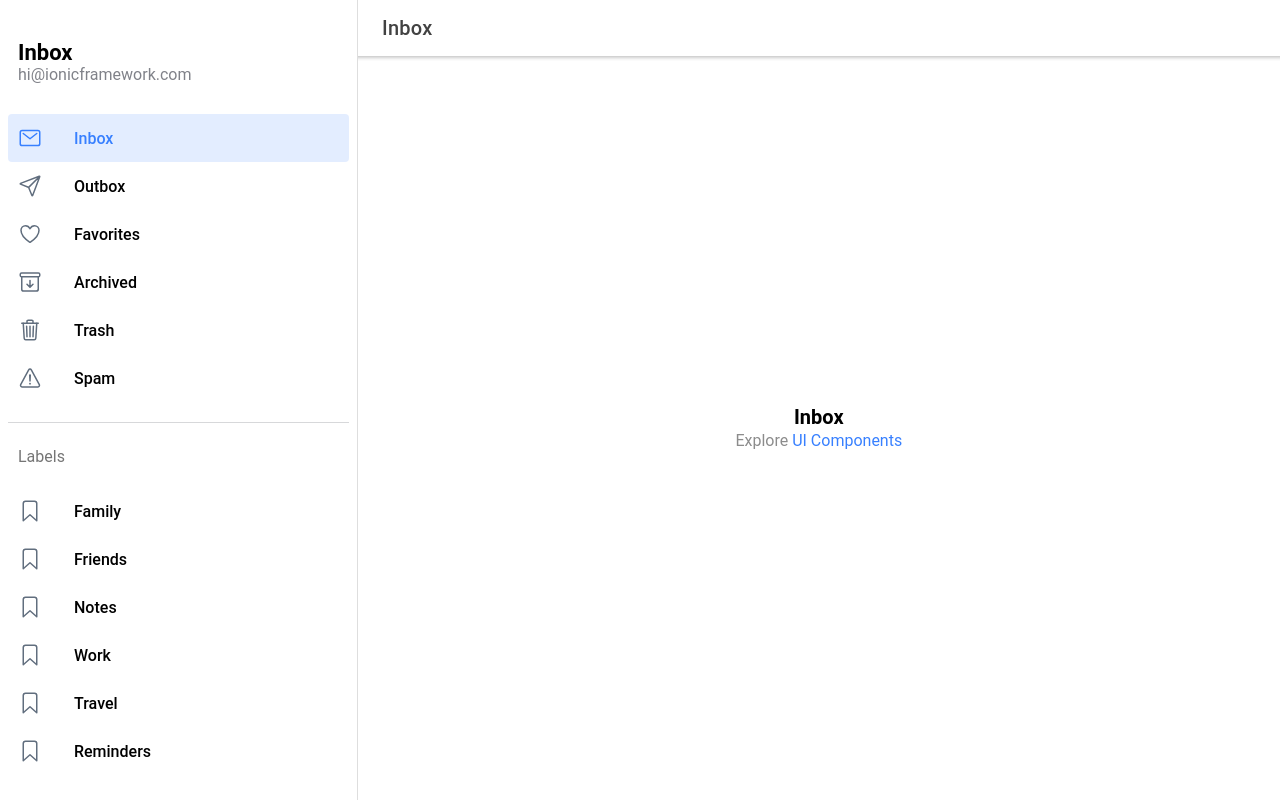
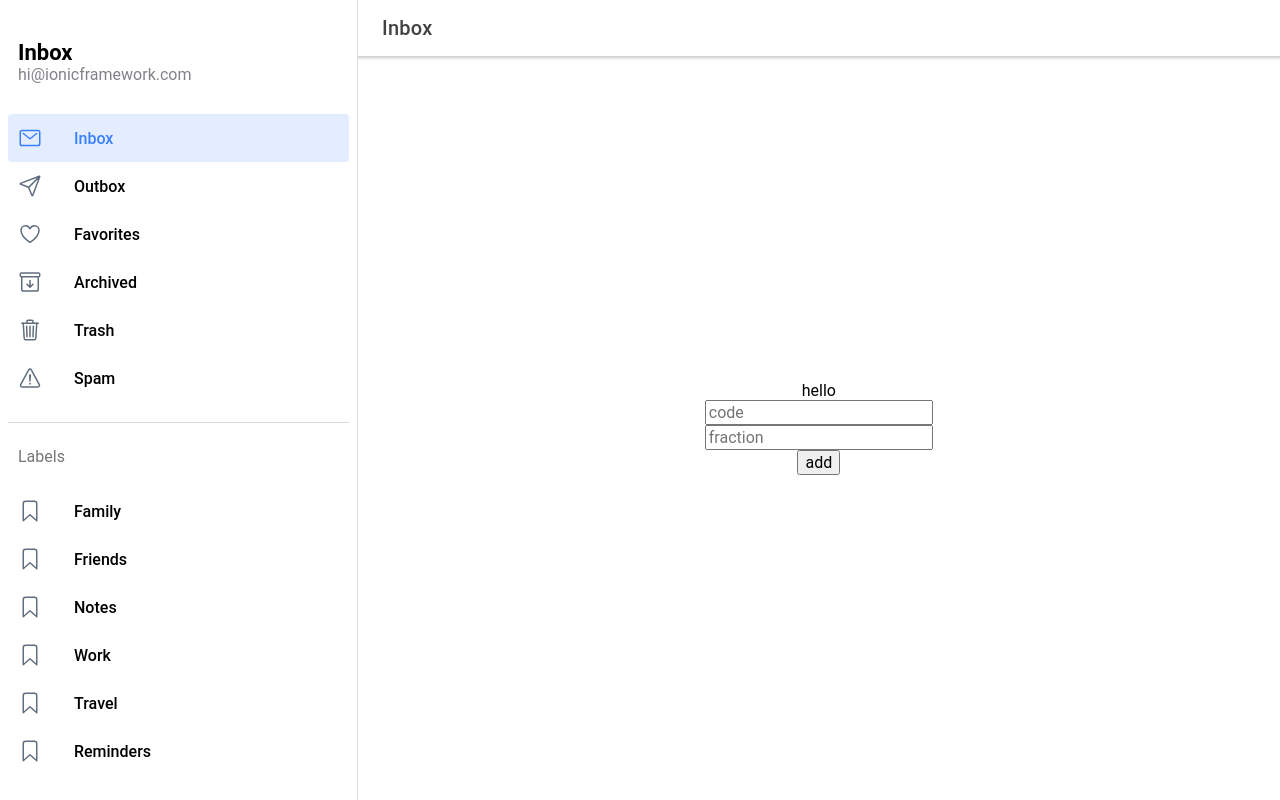
Before and after one commit to joseucarvajal/azen-devolutions, a React (Create React App) app: page /page/Inbox in a window 1280 px wide. Built offline with nearby package versions, Linux system fonts and the light colour scheme.

Commit message:
lottery tickets provider created, ADD_LOTTERY_TICKET done

```diff
--- a/package.json
+++ b/package.json
@@ -20,6 +20,7 @@
     "@types/react-router": "^5.1.4",
     "@types/react-router-dom": "^5.1.3",
     "ionicons": "^5.0.0",
+    "node-sass": "^4.14.1",
     "phonegap-plugin-barcodescanner": "^8.1.0",
     "react": "^16.13.0",
     "react-dom": "^16.13.0",
--- a/src/components/ExploreContainer.tsx
+++ b/src/components/ExploreContainer.tsx
@@ -1,5 +1,7 @@
 import React from 'react';
-import './ExploreContainer.css';
+import './ExploreContainer.scss';
+
+import ManageDevolution from "../components/manage-devolution/manage-devolution.component";
 
 interface ContainerProps {
   name: string;
@@ -8,8 +10,7 @@ interface ContainerProps {
 const ExploreContainer: React.FC<ContainerProps> = ({ name }) => {
   return (
     <div className="container">
-      <strong>{name}</strong>
-      <p>Explore <a target="_blank" rel="noopener noreferrer" href="https://ionicframework.com/docs/components">UI Components</a></p>
+        <ManageDevolution></ManageDevolution>
     </div>
   );
 };
--- /dev/null
+++ b/src/components/manage-devolution/manage-devolution.component.tsx
@@ -0,0 +1,44 @@
+import React, { useContext } from "react";
+import "./manage-devolution.style.scss";
+
+import { addLotteryTicket } from "../../providers/lottery-tickets/lottery-tickets.actions";
+
+import LotteryTicketProvider, {
+  LotteryTicketsContext,
+} from "../../providers/lottery-tickets/lottery-tickets.provider";
+
+import TicketList from "../ticket-list/ticket-list.component";
+import { ITicket } from "../../providers/lottery-tickets/lottery-tickets.contracts";
+
+const ManageDevolution: React.FC = () => {
+  const { dispatch } = useContext(LotteryTicketsContext);
+
+  return (
+    <LotteryTicketProvider>
+      <div>
+        <TicketList></TicketList>
+        <div>
+          <input type="text" placeholder="code" id="barcode" /> <br/>
+          <input type="text" placeholder="fraction" id="fraction" /> <br/>
+          <input
+            type="button"
+            value="add"
+            onClick={() => {
+                const input = document.getElementById("barcode") as HTMLInputElement;
+                const fraction = document.getElementById("fraction") as HTMLInputElement;
+              dispatch(
+                addLotteryTicket({
+                  codigo: input?.value,
+                  fraccion: fraction?.value,
+                  numero: input.value + "02",
+                } as ITicket)
+              );
+            }}
+          />
+        </div>
+      </div>
+    </LotteryTicketProvider>
+  );
+};
+
+export default ManageDevolution;
--- /dev/null
+++ b/src/components/ticket-list/ticket-list.component.tsx
@@ -0,0 +1,18 @@
+import React, { useContext } from "react";
+
+import { LotteryTicketsContext } from "../../providers/lottery-tickets/lottery-tickets.provider";
+
+const TicketList: React.FC = () => {
+
+    const { state } = useContext(LotteryTicketsContext);
+
+    console.log('debug: re-render - TicketList', state);
+
+    return <>
+        <div>
+            hello
+        </div>
+    </>;
+};
+
+export default TicketList;
--- /dev/null
+++ b/src/providers/lottery-tickets/lottery-tickets.actions.ts
@@ -0,0 +1,28 @@
+import { ITicket } from "./lottery-tickets.contracts";
+
+export const ADD_LOTTERY_TICKET = "ADD_LOTTERY_TICKET";
+interface IAddLotteryTicket {
+    type: typeof ADD_LOTTERY_TICKET
+    payload: ITicket
+}
+export const addLotteryTicket = (ticket: ITicket): ActionType => {
+    console.debug('addLotteryTicket comes');
+    return ({
+        type: ADD_LOTTERY_TICKET,
+        payload: ticket
+    });
+}
+
+export const REMOVE_LOTTERY_TICKET_SET = "REMOVE_LOTTERY_TICKET_SET";
+interface IRemoveLotteryTicketSet {
+    type: typeof REMOVE_LOTTERY_TICKET_SET
+    payload: number[]
+}
+export const removeLotteryTicketSet = (ticketsIds: number[]): ActionType => {
+    return ({
+        type: REMOVE_LOTTERY_TICKET_SET,
+        payload: ticketsIds
+    });
+}
+
+export type ActionType = IAddLotteryTicket | IRemoveLotteryTicketSet;
--- /dev/null
+++ b/src/providers/lottery-tickets/lottery-tickets.provider.tsx
@@ -0,0 +1,41 @@
+import React, { createContext, useReducer } from "react";
+
+import IState, { IFraction, ITicket } from "./lottery-tickets.contracts";
+import { reducer } from "./lottery-tickets.reducer";
+import { INormalizedEntity } from "../../shared/contracts/shared.contracts";
+
+export interface ILoteryTicketsContext {
+  state: IState;
+  dispatch: any;
+}
+
+let initialContext = {
+  state: {
+    ticketsCount: 0,
+    fractions: {
+      byId: {},
+      allIds: []
+    },
+    tickets: {
+      byId: {},
+      allIds: []
+    }
+  },
+  dispatch: () => {},
+} as ILoteryTicketsContext;
+
+export const LotteryTicketsContext = createContext(initialContext);
+
+const LotteryTicketProvider: React.FC = ({ children }) => {
+  const [state, dispatch] = useReducer(reducer, initialContext.state);
+  initialContext.state = state;
+  initialContext.dispatch = dispatch;
+
+  return (
+    <LotteryTicketsContext.Provider value={{ state, dispatch }}>
+      {children}
+    </LotteryTicketsContext.Provider>
+  );
+};
+
+export default LotteryTicketProvider;
--- /dev/null
+++ b/src/providers/lottery-tickets/lottery-tickets.reducer.ts
@@ -0,0 +1,49 @@
+import IState from "./lottery-tickets.contracts";
+import { ActionType, ADD_LOTTERY_TICKET } from "./lottery-tickets.actions";
+
+export const reducer = (state: IState, action: ActionType): IState => {
+
+    console.log('debbug: comes to reducer');
+
+    switch (action.type) {
+        case ADD_LOTTERY_TICKET:
+
+            const newTicket = action.payload;
+            const ticket = state.tickets.byId[newTicket.codigo];
+
+            if (ticket) {
+                return state;
+            }
+
+            const fraction = state.fractions.byId[newTicket.fraccion];
+
+            return {
+                fractions: {
+                    byId: fraction
+                        ? {
+                            ...state.fractions.byId,
+                            [newTicket.fraccion]: {
+                                ...fraction,
+                                tickets: [...fraction.tickets, newTicket.codigo]
+                            }
+                        }
+                        :
+                        {
+                            ...state.fractions.byId,
+                            [newTicket.fraccion]: {
+                                id: newTicket.fraccion,
+                                tickets: [newTicket.codigo]
+                            }
+                        },
+                    allIds: fraction ? state.fractions.allIds : [...state.fractions.allIds, newTicket.fraccion]
+                },
+                tickets: {
+                    byId: { ...state.tickets.byId, [newTicket.codigo]: newTicket },
+                    allIds: [...state.tickets.allIds, newTicket.codigo]
+                }
+            } as IState;
+
+        default:
+            return state;
+    }
+}
```
Also changed, not shown: src/pages/Page.tsx (+14 -7 lines), src/providers/lottery-tickets/lottery-tickets.contracts.ts (added, +63 -0 lines), src/shared/contracts/shared.contracts.ts (added, +13 -0 lines), src/components/ExploreContainer.scss (renamed from src/components/ExploreContainer.css), src/components/manage-devolution/manage-devolution.style.scss (added), 2 other files (tests, documents, lock files or other folders).
